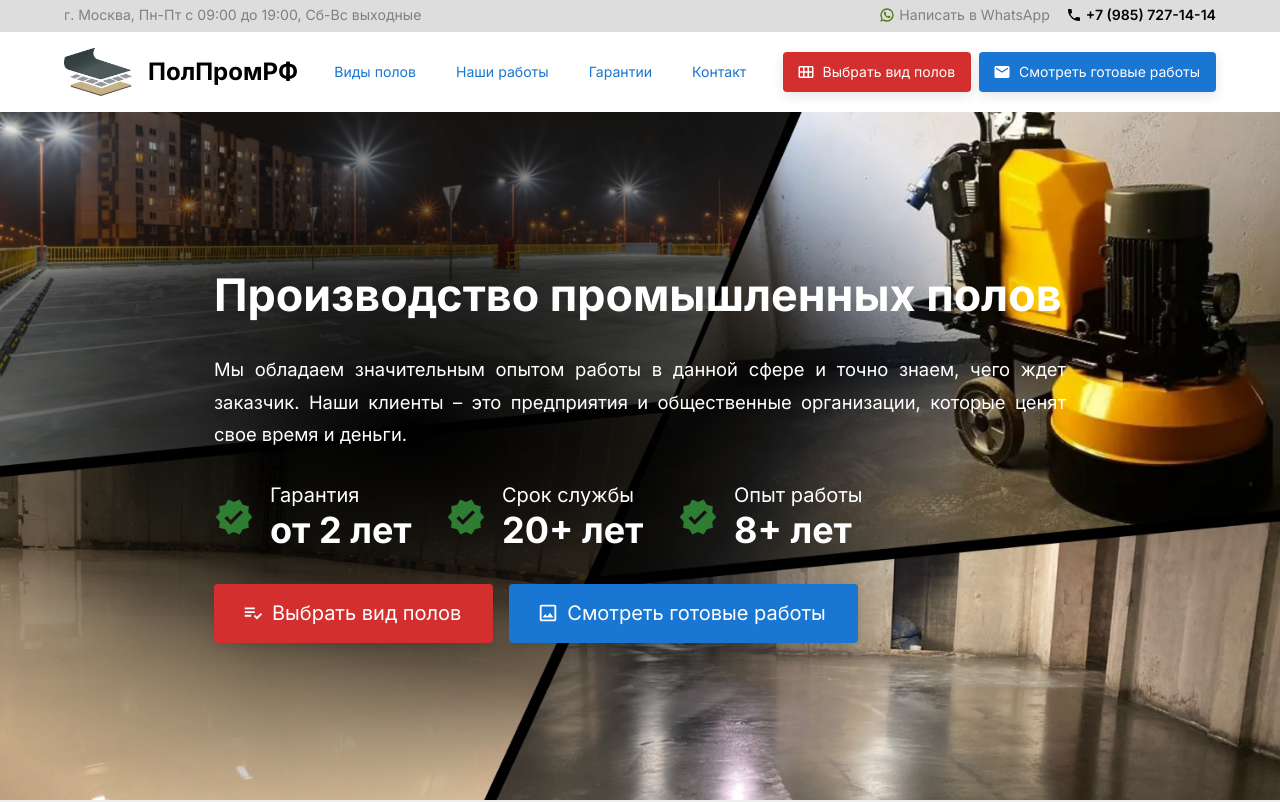
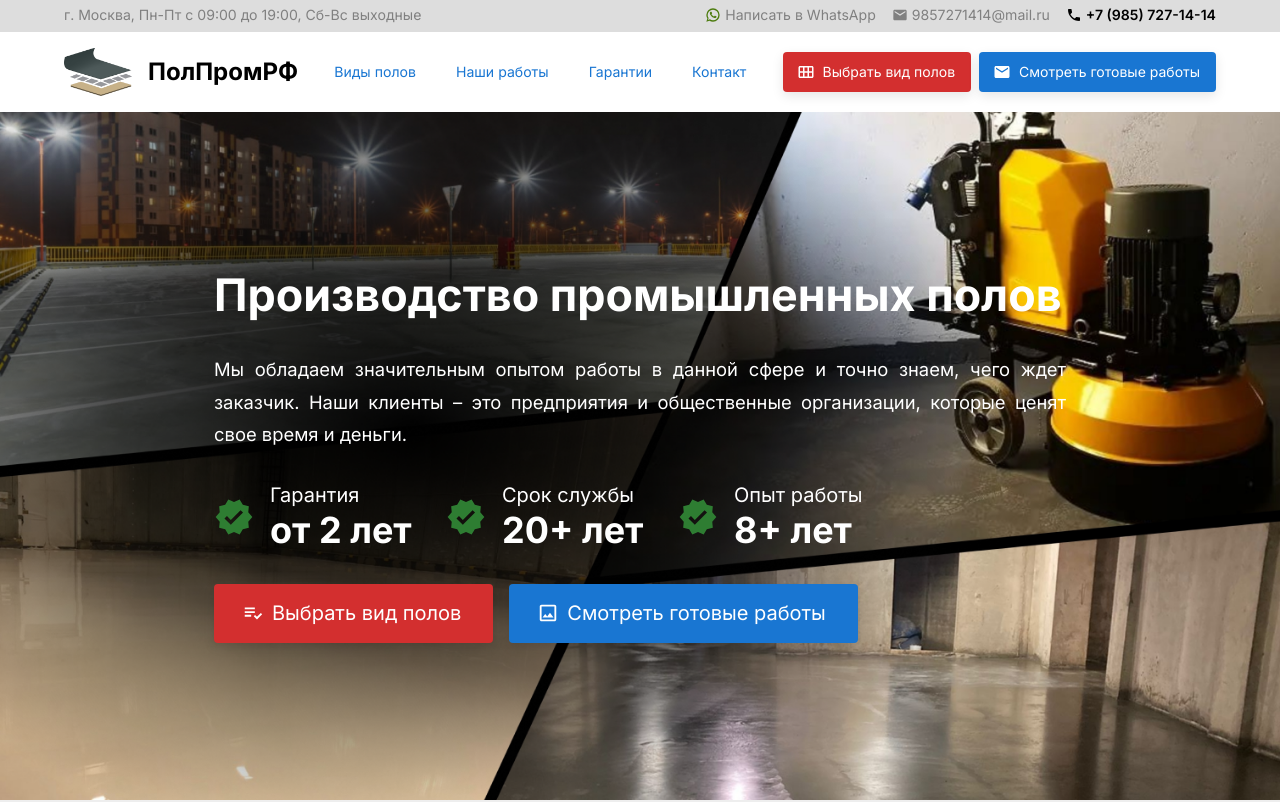
Before and after one commit to ntleek1/prompol77, a Next.js app: page / in a window 1280 px wide. Shown: the top 802 px of the page. Built offline with nearby package versions, Linux system fonts and the light colour scheme.

Commit message:
Mobile fix: Topbar

```diff
--- a/components/Header/Topbar.tsx
+++ b/components/Header/Topbar.tsx
@@ -2,34 +2,48 @@ import React from "react";
 import { Box, Container, Link, Typography } from "@mui/material";
 import WhatsAppIcon from "@mui/icons-material/WhatsApp";
 import PhoneIcon from "@mui/icons-material/Phone";
+import MailIcon from "@mui/icons-material/Mail";
 import useHeaderStyles from "./styles";
+import useIsMobile from "@/hooks/useIsMobile";
 
 const Topbar = () => {
   const {
     CSSTopbar,
     CSSTopbarContainer,
+    CSSTopbarSchedule,
     CSSTopbarPhoneLink,
-    CSSWhatsAppIconStyle,
-    CSSPhoneIconStyle,
+    CSSTopbarMailLink,
+    CSSTopbarWhatsAppIconStyle,
+    CSSTopbarPhoneIconStyle,
+    CSSTopbarMailIconStyle,
   } = useHeaderStyles();
+  const isMobile = useIsMobile();
 
   return (
     <Box component="section" sx={CSSTopbar}>
       <Container sx={CSSTopbarContainer}>
-        <Typography variant="small" color="gray">
+        <Typography variant="small" sx={CSSTopbarSchedule}>
           г. Москва, Пн-Пт с 09:00 до 19:00, Сб-Вс выходные
         </Typography>
         <Box display="flex" alignItems="center" justifyContent="center" gap={2}>
-          <WhatsAppIcon sx={CSSWhatsAppIconStyle} />
+          <WhatsAppIcon sx={CSSTopbarWhatsAppIconStyle} />
           <Link
             href="https://api.whatsapp.com/send?phone=79857271414"
             target="_blank"
           >
             <Typography variant="small" color="grey">
-              Написать в WhatsApp
+              {isMobile ? "" : "Написать в"} WhatsApp
             </Typography>
           </Link>
-          <PhoneIcon sx={CSSPhoneIconStyle} />
+          <MailIcon sx={CSSTopbarMailIconStyle} />
+          <Link
+            href="mailto:9857271414@mail.ru"
+            variant="small"
+            sx={CSSTopbarMailLink}
+          >
+            9857271414@mail.ru
+          </Link>
+          <PhoneIcon sx={CSSTopbarPhoneIconStyle} />
           <Link
             href="tel:+7 (985) 727-14-14"
             variant="small"
--- a/components/Header/styles.ts
+++ b/components/Header/styles.ts
@@ -16,11 +16,7 @@ function useHeaderStyles() {
     backgroundColor: theme.palette.grey[800],
     bgcolor: "#DDDDDD",
     color: "#555555",
-    [theme.breakpoints.down("lg")]: {
-      "> *": {
-        display: "none !important;",
-      },
-    },
+    whiteSpace: "nowrap",
   };
 
   const CSSTopbarContainer: SxProps = {
@@ -30,9 +26,48 @@ function useHeaderStyles() {
     py: 0.75,
   };
 
+  const CSSTopbarSchedule: SxProps = {
+    color: "grey",
+    [theme.breakpoints.down("lg")]: {
+      display: "none",
+    },
+  };
+
   const CSSTopbarPhoneLink: SxProps = {
     fontWeight: 600,
     color: "black",
+  };
+
+  const CSSTopbarMailLink: SxProps = {
+    fontWeight: 400,
+    color: "grey",
+    [theme.breakpoints.down("lg")]: {
+      display: "none",
+    },
+  };
+
+  const CSSTopbarWhatsAppIconStyle: SxProps = {
+    flexShrink: 0,
+    fontSize: 16,
+    color: "#4D7C0F",
+    mr: -1.5,
+  };
+
+  const CSSTopbarPhoneIconStyle: SxProps = {
+    flexShrink: 0,
+    fontSize: 16,
+    color: "#000000",
+    mr: -1.5,
+  };
+
+  const CSSTopbarMailIconStyle: SxProps = {
+    flexShrink: 0,
+    fontSize: 16,
+    color: "grey",
+    mr: -1.5,
+    [theme.breakpoints.down("lg")]: {
+      display: "none",
+    },
   };
 
   const CSSNavbar: SxProps = {
@@ -78,33 +113,21 @@ function useHeaderStyles() {
     },
   };
 
-  const CSSWhatsAppIconStyle: SxProps = {
-    flexShrink: 0,
-    fontSize: 16,
-    color: "#4D7C0F",
-    mr: -1.5,
-  };
-
-  const CSSPhoneIconStyle: SxProps = {
-    flexShrink: 0,
-    fontSize: 16,
-    color: "#000000",
-    mr: -1.5,
-  };
-
   return {
     CSSTopbar,
     CSSTopbarContainer,
-
+    CSSTopbarSchedule,
     CSSTopbarPhoneLink,
+    CSSTopbarMailLink,
+    CSSTopbarWhatsAppIconStyle,
+    CSSTopbarPhoneIconStyle,
+    CSSTopbarMailIconStyle,
     CSSNavbar,
     CSSNavbarStyle,
     CSSContainerStyle,
     CSSLogoStyle,
     CSSMenuStyle,
     CSSButtonsStyle,
-    CSSWhatsAppIconStyle,
-    CSSPhoneIconStyle,
   };
 }
 
```
